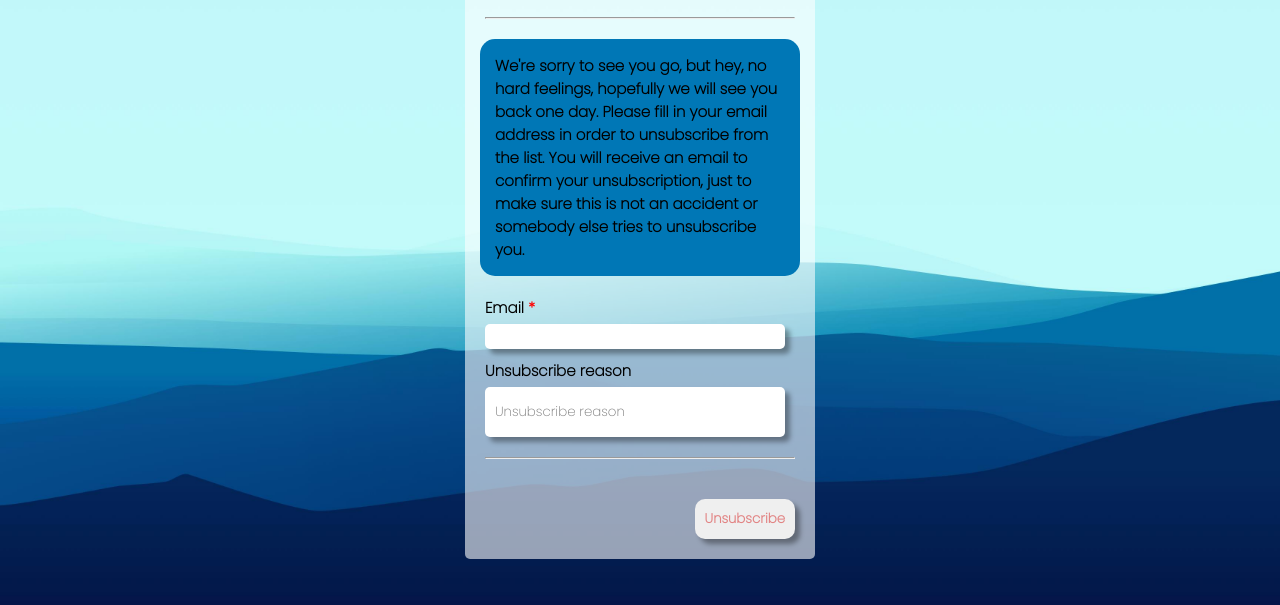
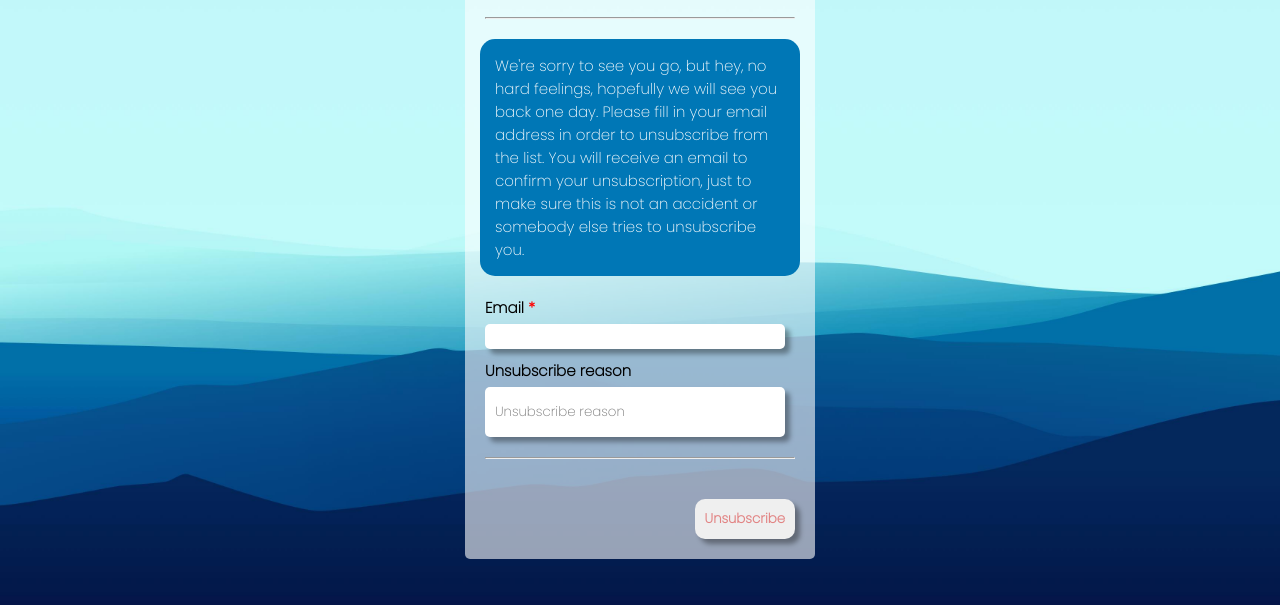
Before and after one commit to suraj-sutar/profile-suraj, a plain HTML site: page Assignment/Subscriber/index.html in a window 1280 px wide. Shown: the part 145-750 px from the top of the page. Drawn offline with Linux system fonts and the light colour scheme.

Commit message:
font-color change
font-color change

```diff
--- a/Assignment/Subscriber/style.css
+++ b/Assignment/Subscriber/style.css
@@ -41,8 +41,9 @@ hr {
   margin: 20px 15px;
   font-family: "Roboto", sans-serif;
   border-radius: 15px;
-  font-weight: 600;
+  font-weight: 500;
   font-size: 15px;
+  color: white;
 }
 
 .email label {
```
